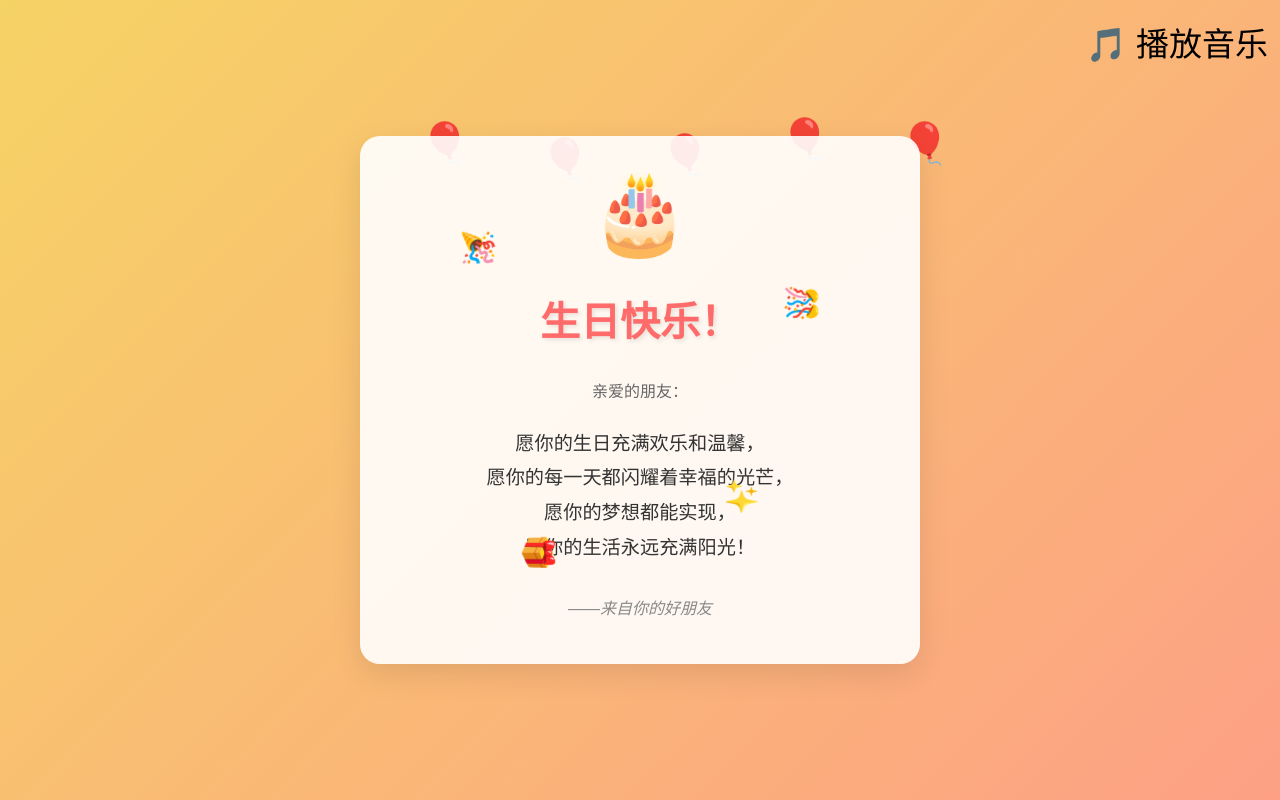
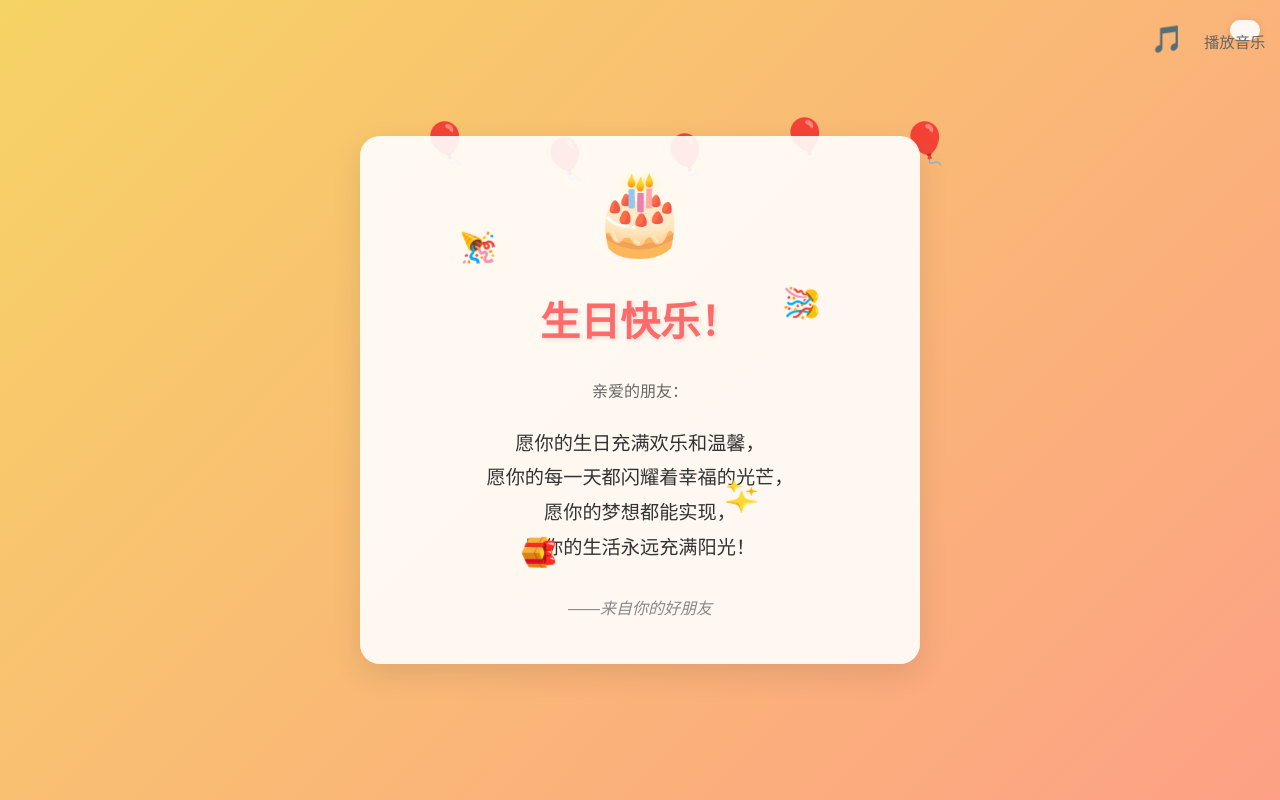
Before and after one commit to GHFJKHGJSJHFGk/GHFJKHGJSJHFGk.github.io, a plain HTML site: page index.html in a window 1280 px wide. Drawn offline with Linux system fonts and the light colour scheme.

Commit message:
Update style.css

```diff
--- a/style.css
+++ b/style.css
@@ -151,3 +151,32 @@ body {
         font-size: 1em;
     }
 }
+.music-box {
+    position: fixed;
+    top: 20px;
+    right: 20px;
+    z-index: 1000;
+    display: flex;
+    align-items: center;
+    background: rgba(255, 255, 255, 0.9);
+    padding: 10px 15px;
+    border-radius: 30px;
+    box-shadow: 0 2px 10px rgba(0, 0, 0, 0.1);
+    cursor: pointer;
+    transition: all 0.3s ease;
+}
+
+.music-icon {
+    font-size: 24px;
+    margin-right: 10px;
+}
+
+.music-status {
+    font-size: 14px;
+    color: #666;
+}
+
+@keyframes rotate {
+    from { transform: rotate(0deg); }
+    to { transform: rotate(360deg); }
+}
```
